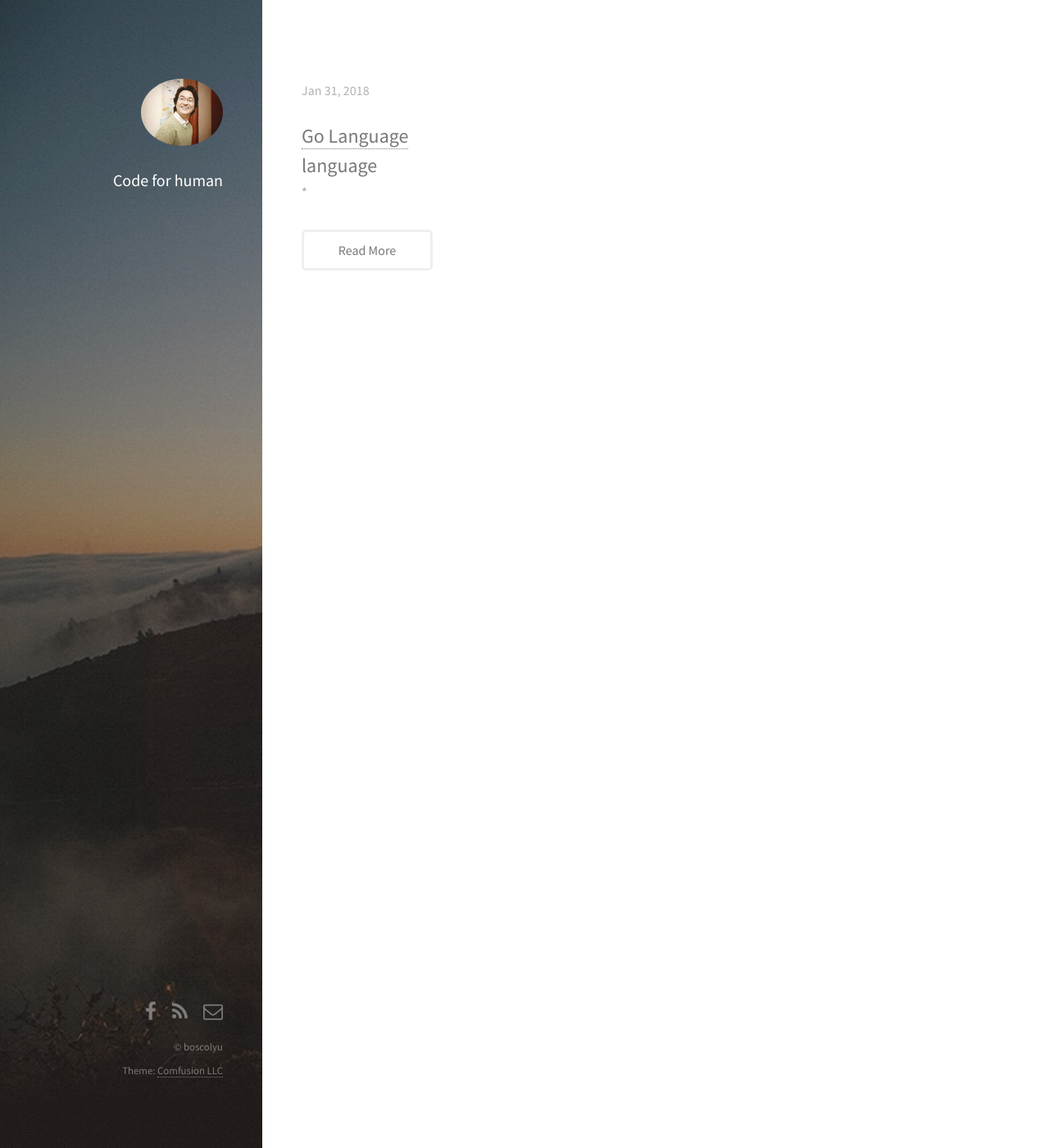
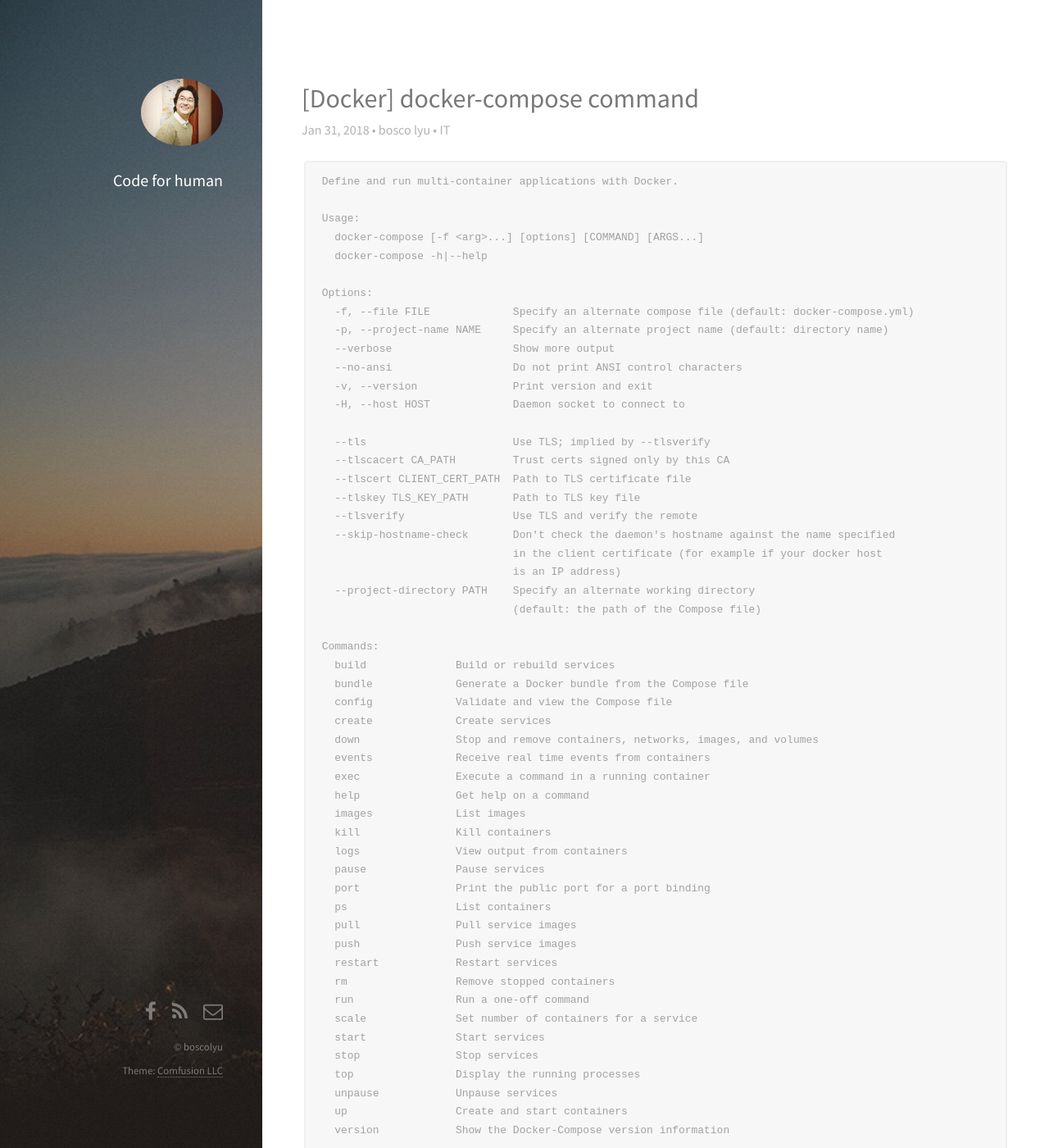
Before and after one commit to boscolyu/boscolyu.github.io, a Jekyll site: the page built from _posts/2018-01-31-docker-compose-command.markdown, in a window 1280 px wide and 1400 px high. Shown: the whole window at 82% size. Built offline with Jekyll 4.4.1, drawn with Linux system fonts in a browser that asks for light colours; nearby versions of some CDN libraries; our own code applies the rules of GitHub Pages for plain Markdown files; some of the changed text lies outside the part shown.

Commit message:
* new document

````diff
--- a/_posts/2018-01-31-docker-compose-command.markdown
+++ b/_posts/2018-01-31-docker-compose-command.markdown
@@ -0,0 +1,62 @@
+---
+layout: post
+Title: "[Docker] docker-compose command"
+Author: bosco lyu
+Date:   January 31, 2018
+Meta: "IT"
+---
+
+```
+Define and run multi-container applications with Docker.
+
+Usage:
+  docker-compose [-f <arg>...] [options] [COMMAND] [ARGS...]
+  docker-compose -h|--help
+
+Options:
+  -f, --file FILE             Specify an alternate compose file (default: docker-compose.yml)
+  -p, --project-name NAME     Specify an alternate project name (default: directory name)
+  --verbose                   Show more output
+  --no-ansi                   Do not print ANSI control characters
+  -v, --version               Print version and exit
+  -H, --host HOST             Daemon socket to connect to
+
+  --tls                       Use TLS; implied by --tlsverify
+  --tlscacert CA_PATH         Trust certs signed only by this CA
+  --tlscert CLIENT_CERT_PATH  Path to TLS certificate file
+  --tlskey TLS_KEY_PATH       Path to TLS key file
+  --tlsverify                 Use TLS and verify the remote
+  --skip-hostname-check       Don't check the daemon's hostname against the name specified
+                              in the client certificate (for example if your docker host
+                              is an IP address)
+  --project-directory PATH    Specify an alternate working directory
+                              (default: the path of the Compose file)
+
+Commands:
+  build              Build or rebuild services
+  bundle             Generate a Docker bundle from the Compose file
+  config             Validate and view the Compose file
+  create             Create services
+  down               Stop and remove containers, networks, images, and volumes
+  events             Receive real time events from containers
+  exec               Execute a command in a running container
+  help               Get help on a command
+  images             List images
+  kill               Kill containers
+  logs               View output from containers
+  pause              Pause services
+  port               Print the public port for a port binding
+  ps                 List containers
+  pull               Pull service images
+  push               Push service images
+  restart            Restart services
+  rm                 Remove stopped containers
+  run                Run a one-off command
+  scale              Set number of containers for a service
+  start              Start services
+  stop               Stop services
+  top                Display the running processes
+  unpause            Unpause services
+  up                 Create and start containers
+  version            Show the Docker-Compose version information
+  ```
````
Also changed, not shown: _posts/2018-01-26-docker.markdown (+10 -0 lines), _posts/2018-01-29-go-language.markdown (+6 -1 lines), _posts/2018-02-01-dda-in-games.markdown (added, +43 -0 lines), _posts/2018-02-01-go-version-mismatch.markdown (added, +43 -0 lines), _posts/2018-02-01-govendor-command-not-found.markdown (added, +50 -0 lines), _posts/2018-02-05-hyperledger-peer.markdown (added, +50 -0 lines), _posts/2018-02-07-probalbility.markdown (added, +16 -0 lines).
